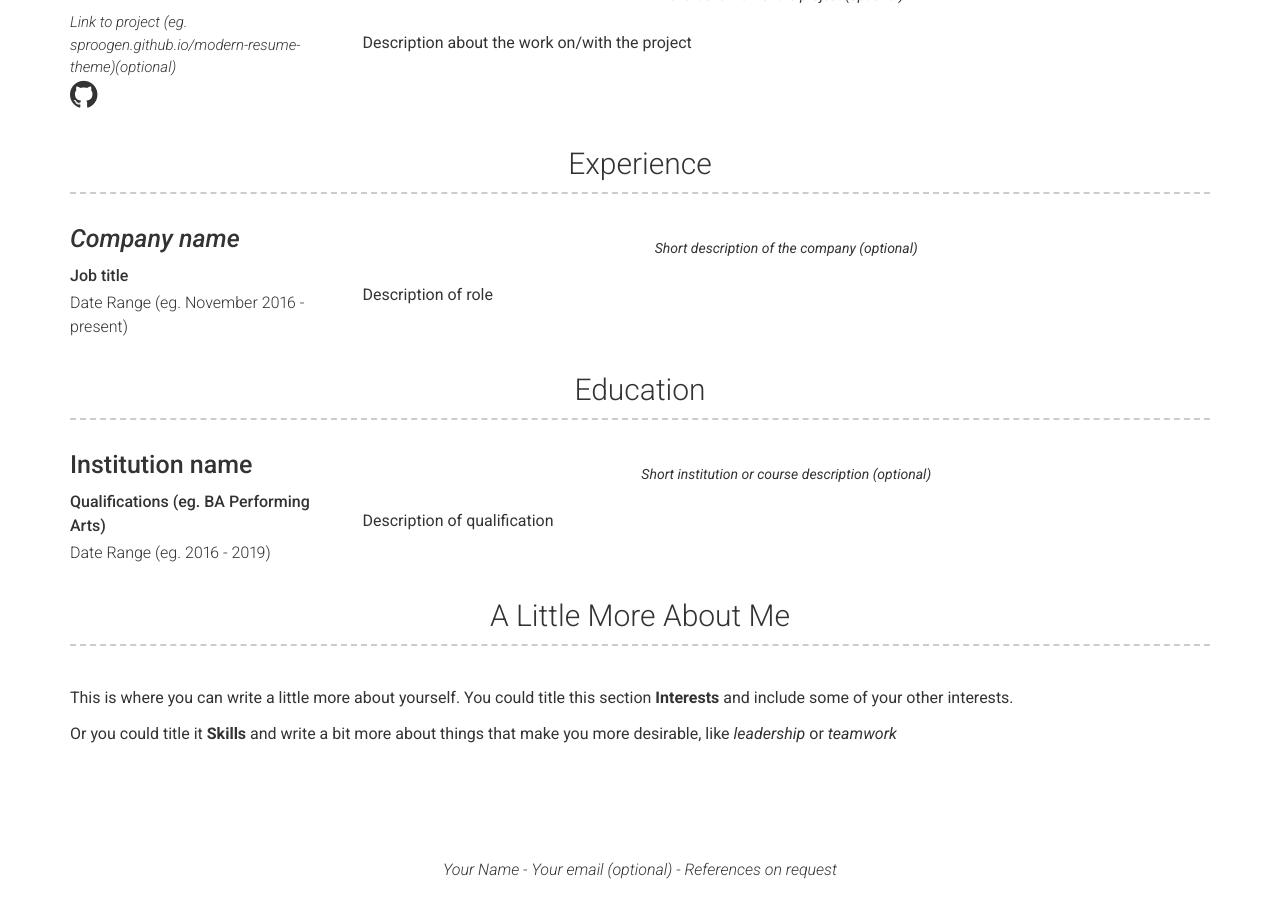
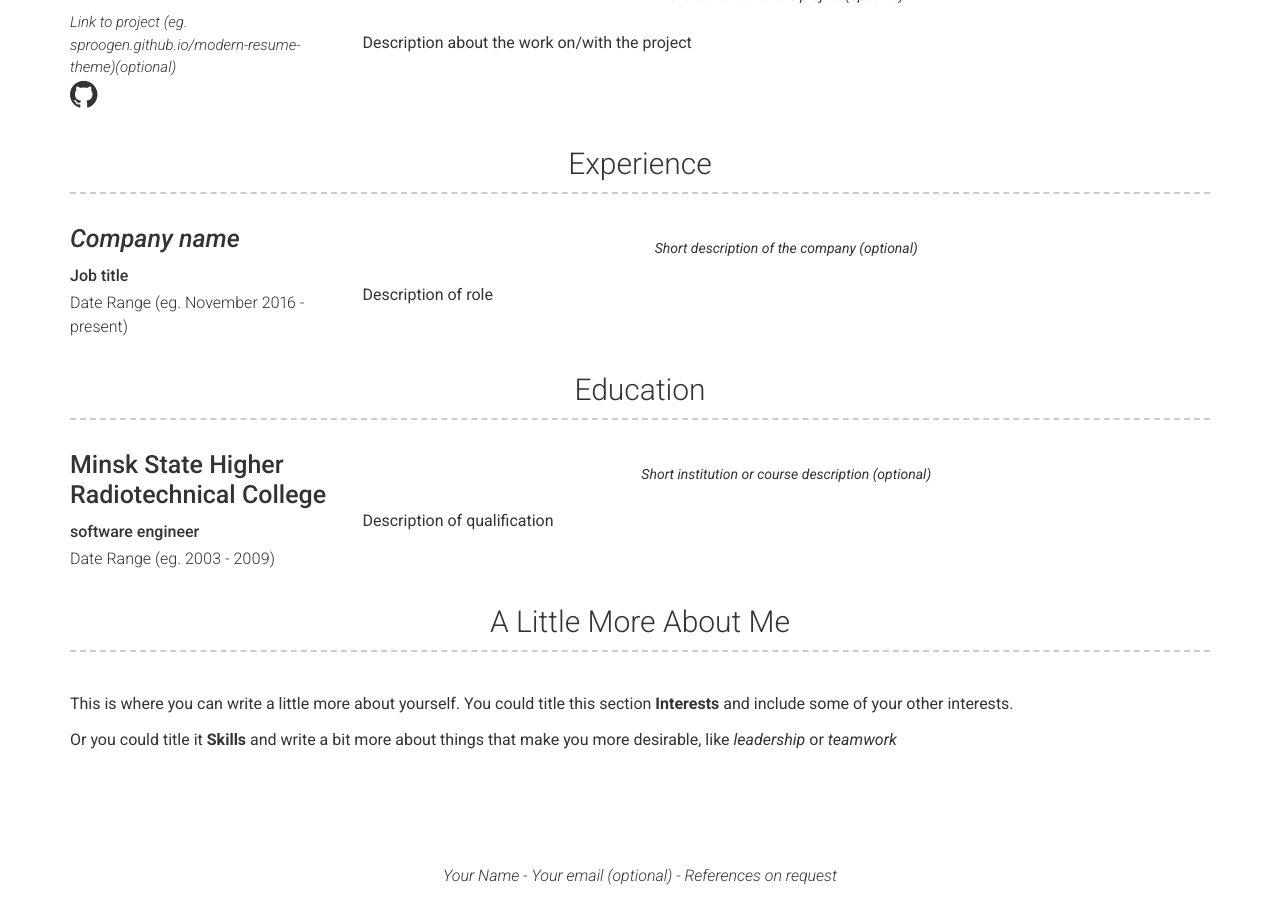
Before and after one commit to FatuM13/FatuM13.github.io, a Jekyll site: the page built from index.md, in a window 1280 px wide and 900 px high, scrolled down 830 px. Built offline with Jekyll 4.4.1, drawn with Linux system fonts in a browser that asks for light colours.

Commit message:
Update education.yml

```diff
--- a/_data/education.yml
+++ b/_data/education.yml
@@ -1,7 +1,7 @@
 # Education Template
-- name: Institution name
-  dates: Date Range (eg. 2016 - 2019)
-  qualification: Qualifications (eg. BA Performing Arts)
+- name: Minsk State Higher Radiotechnical College
+  dates: Date Range (eg. 2003 - 2009)
+  qualification: software engineer
   quote: >
     Short institution or course description (optional)
   description: | # this will include new lines to allow paragraphs
```
